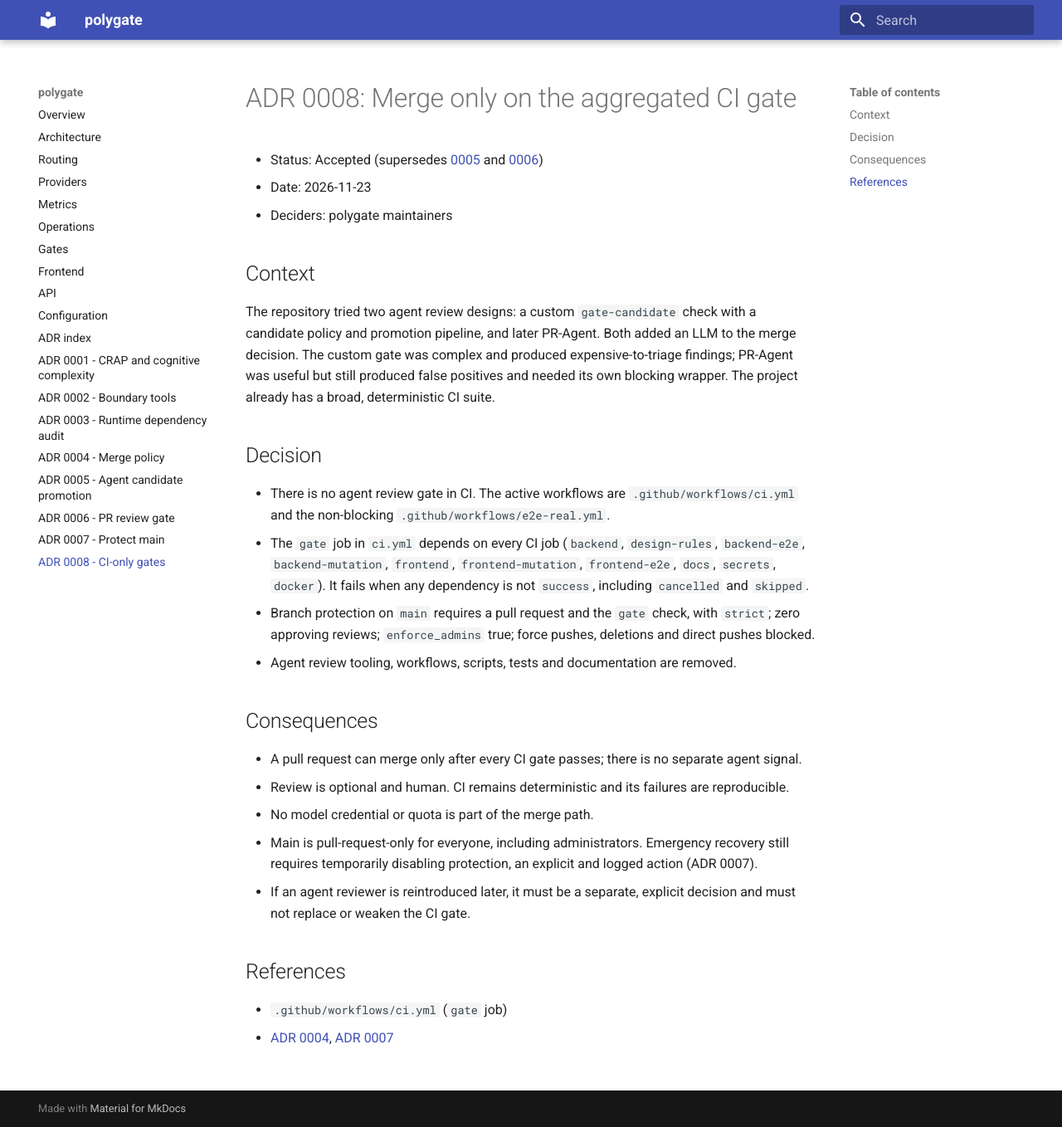
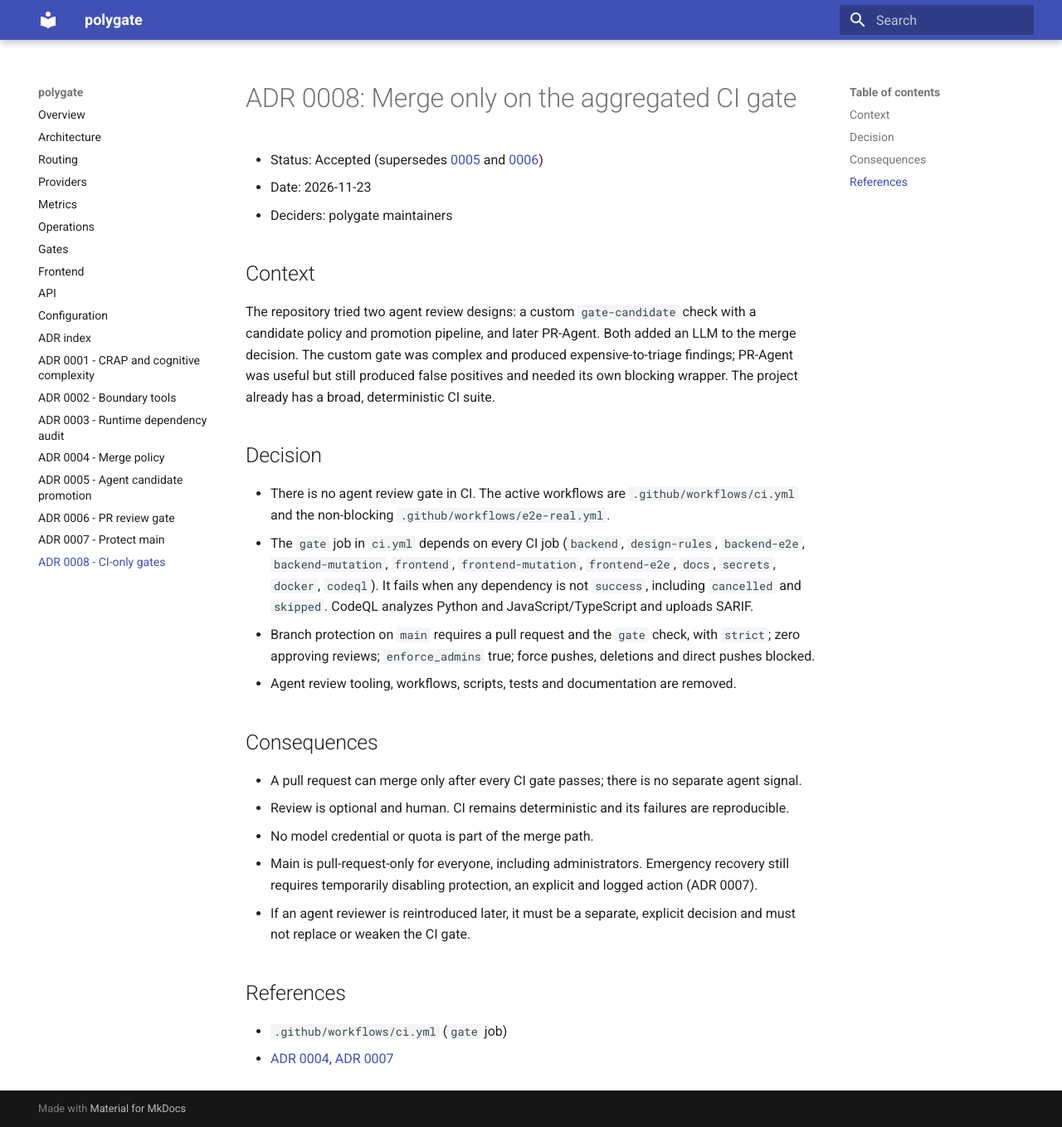
Before and after one commit to Zephyr236/polygate, an MkDocs documentation site: the page built from docs/adr/0008-ci-only-gates.md, in a window 1280 px wide and 1358 px high. Shown: the whole window at 83% size. Built offline with MkDocs 1.6.1 and Material for MkDocs 9.7.7, drawn with Linux system fonts in a browser that asks for light colours.

Commit message:
ci: add CodeQL analysis to the aggregate gate
Run CodeQL security-and-quality analysis for Python and
JavaScript/TypeScript, upload SARIF, and make the matrix job a dependency of
`gate`. A CodeQL failure now blocks merge like every other CI job.

Co-Authored-By: Claude Code <noreply@anthropic.com>

```diff
--- a/docs/adr/0008-ci-only-gates.md
+++ b/docs/adr/0008-ci-only-gates.md
@@ -18,7 +18,8 @@ deterministic CI suite.
   non-blocking `.github/workflows/e2e-real.yml`.
 - The `gate` job in `ci.yml` depends on every CI job (`backend`, `design-rules`, `backend-e2e`,
   `backend-mutation`, `frontend`, `frontend-mutation`, `frontend-e2e`, `docs`, `secrets`,
-  `docker`). It fails when any dependency is not `success`, including `cancelled` and `skipped`.
+  `docker`, `codeql`). It fails when any dependency is not `success`, including `cancelled` and
+  `skipped`. CodeQL analyzes Python and JavaScript/TypeScript and uploads SARIF.
 - Branch protection on `main` requires a pull request and the `gate` check, with `strict`; zero
   approving reviews; `enforce_admins` true; force pushes, deletions and direct pushes blocked.
 - Agent review tooling, workflows, scripts, tests and documentation are removed.
```
Also changed, not shown: CHANGELOG.md (+1 -0 lines), README.md (+2 -0 lines), docs/gates.md (+1 -0 lines), 1 other file.
